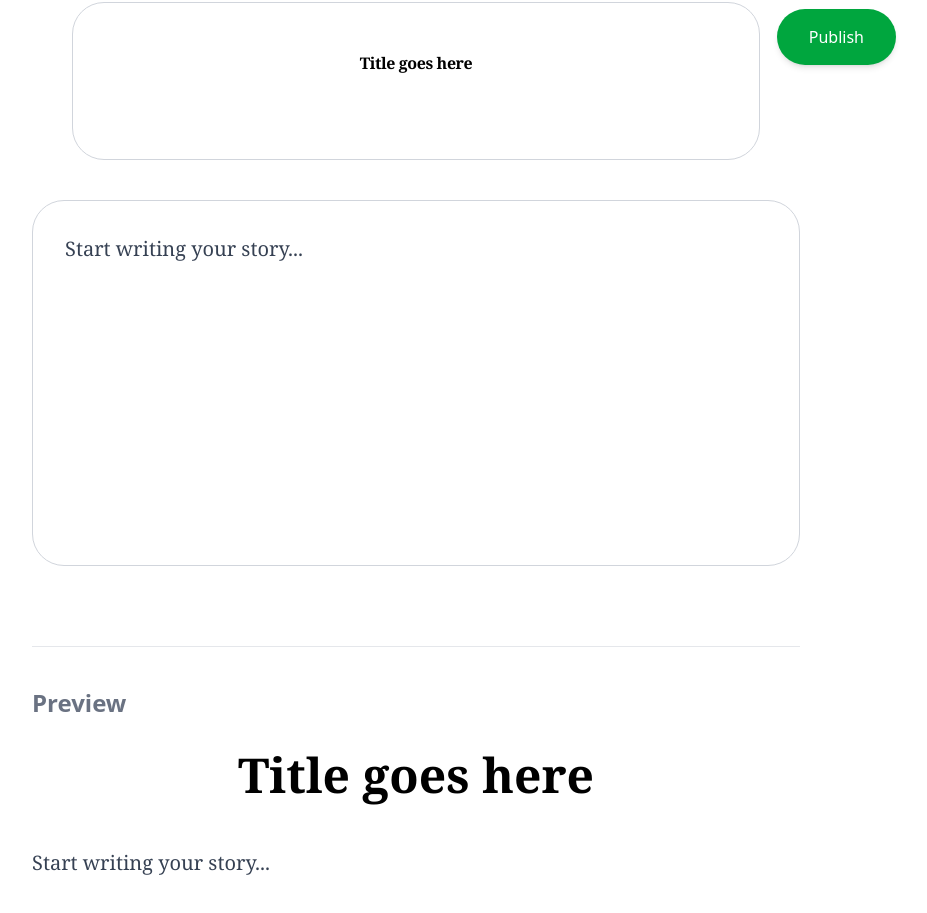
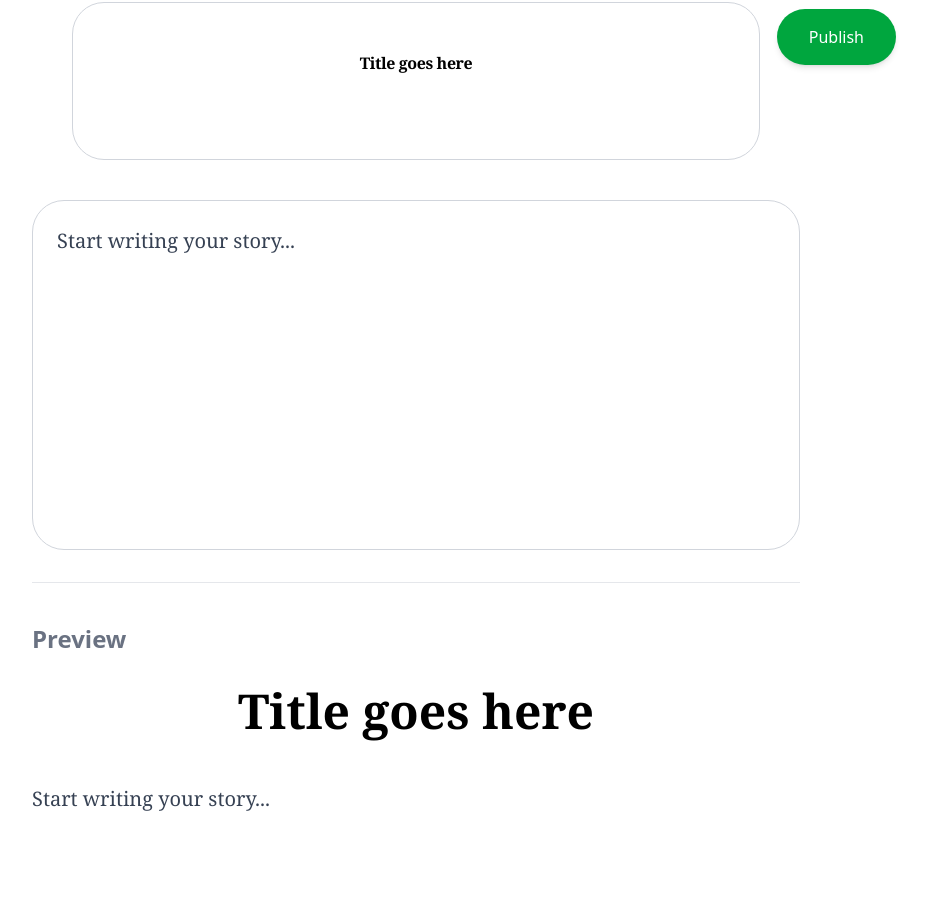
Before and after one commit to Mohfazam/Normal, a React (Vite) app in the folder Frontend/: page /newPost in a window 1280 px wide. Shown: the part 159-1072 px from the top of the page, without its empty margins (224-1151 px from the left). Built offline with nearby package versions, Linux system fonts and the light colour scheme.

Commit message:
TextEditor bug fix 2

```diff
--- a/Frontend/src/Components/TextEditor.tsx
+++ b/Frontend/src/Components/TextEditor.tsx
@@ -218,7 +218,7 @@ export const TextEditor = ({
       </div>
 
 
-      <div className="w-3xl border rounded-4xl border-gray-300 p-8">
+      <div className="w-3xl border rounded-4xl border-gray-300 p-6">
         {bodyEditor && renderBubbleMenu(bodyEditor)}
         <EditorContent
           editor={bodyEditor}
@@ -226,7 +226,7 @@ export const TextEditor = ({
         />
       </div>
 
-      <div className="mt-20 pt-10 border-t border-gray-200">
+      <div className="mt-8 pt-10 border-t border-gray-200">
         <h3 className="text-2xl font-bold mb-8 text-gray-500">Preview</h3>
         <div className="prose max-w-none prose-lg mx-auto">
           <div
```
